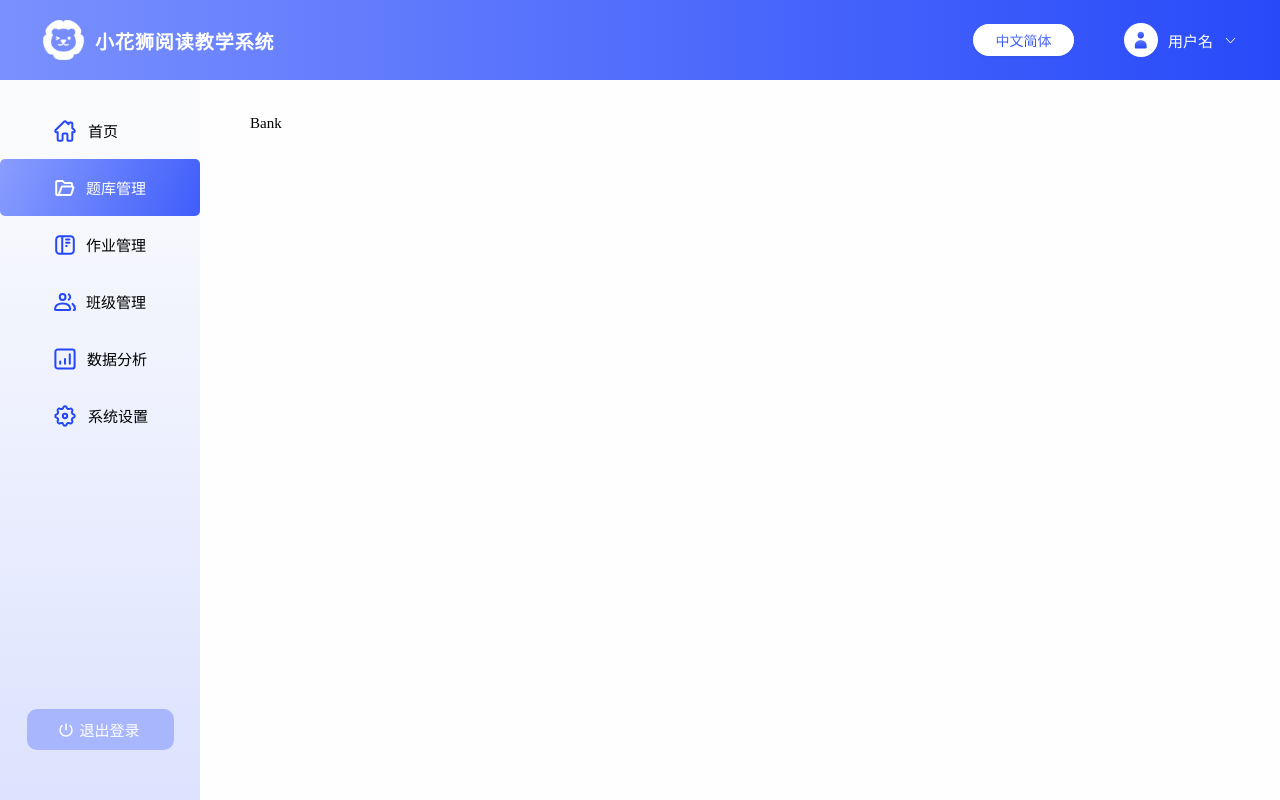
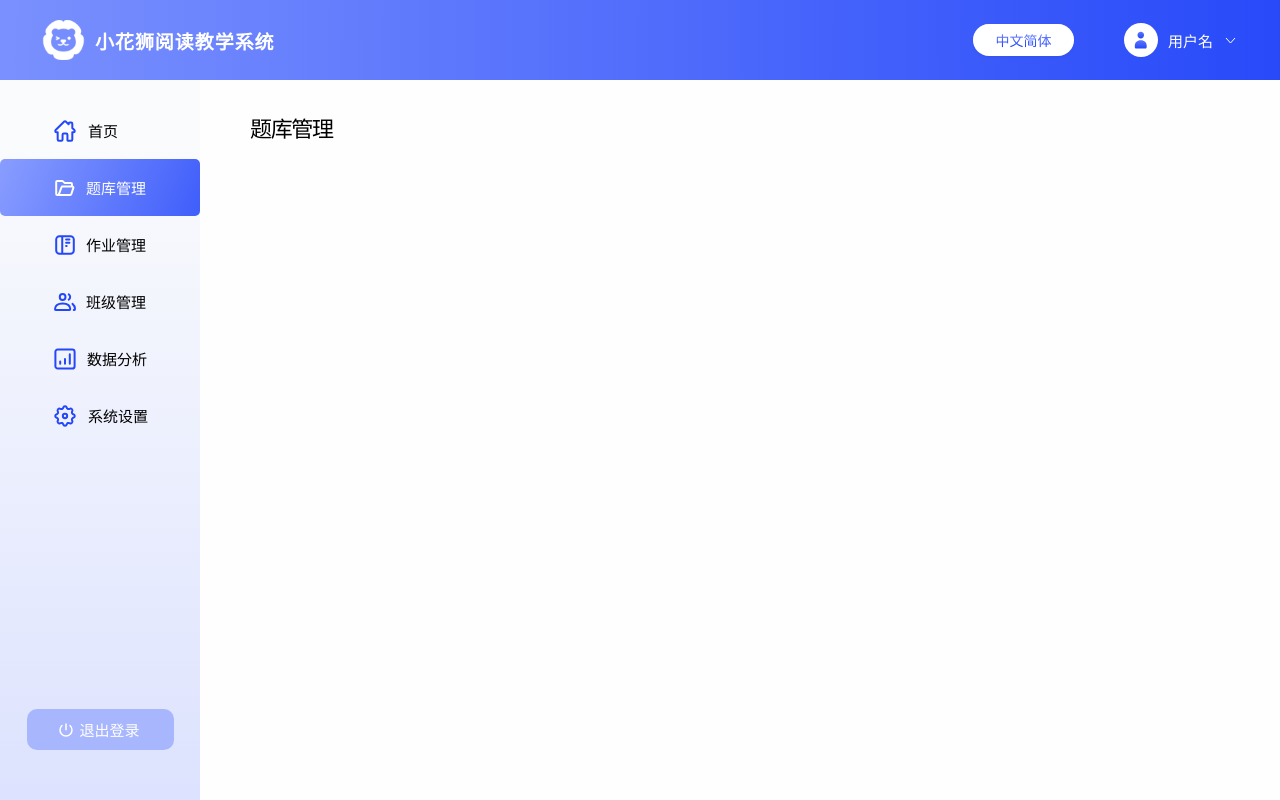
Before and after one commit to floatDreamWithSong/xhs-reading-teaching-system-teacherend, a Vue app: page /#/bank in a window 1280 px wide. Built offline with nearby package versions, Linux system fonts and the light colour scheme; the HTML template or start-up script is replaced by a standard one.

Commit message:
feat: 更新 BankPage.vue 页面标题为“题库管理”，在 CreateClassPage.vue 中移除卡片样式，新增样式定义至 style.css

```diff
--- a/src/style.css
+++ b/src/style.css
@@ -61,3 +61,10 @@ button {
   line-height: 2rem;
   letter-spacing: -0.06em;
 }
+
+/* 白色卡片区域样式 */
+.card-area {
+  background: rgba(255, 255, 255, 0.95);
+  box-shadow: 0px 0px 10px rgba(0, 0, 0, 0.09);
+  border-radius: 8px;
+}
--- a/src/views/BankPage.vue
+++ b/src/views/BankPage.vue
@@ -2,7 +2,9 @@
 </script>
 
 <template>
-  <div>
-    Bank
+  <div class="content-header">
+    题库管理
   </div>
 </template>
+<style scoped>
+</style>
--- a/src/views/CreateClassPage.vue
+++ b/src/views/CreateClassPage.vue
@@ -132,9 +132,6 @@ const handleCreateClass = () => {
 }
 
 .card-area {
-  background: rgba(255, 255, 255, 0.95);
-  box-shadow: 0px 0px 10px rgba(0, 0, 0, 0.09);
-  border-radius: 8px;
   padding: 20px 60px;
 }
 
```
